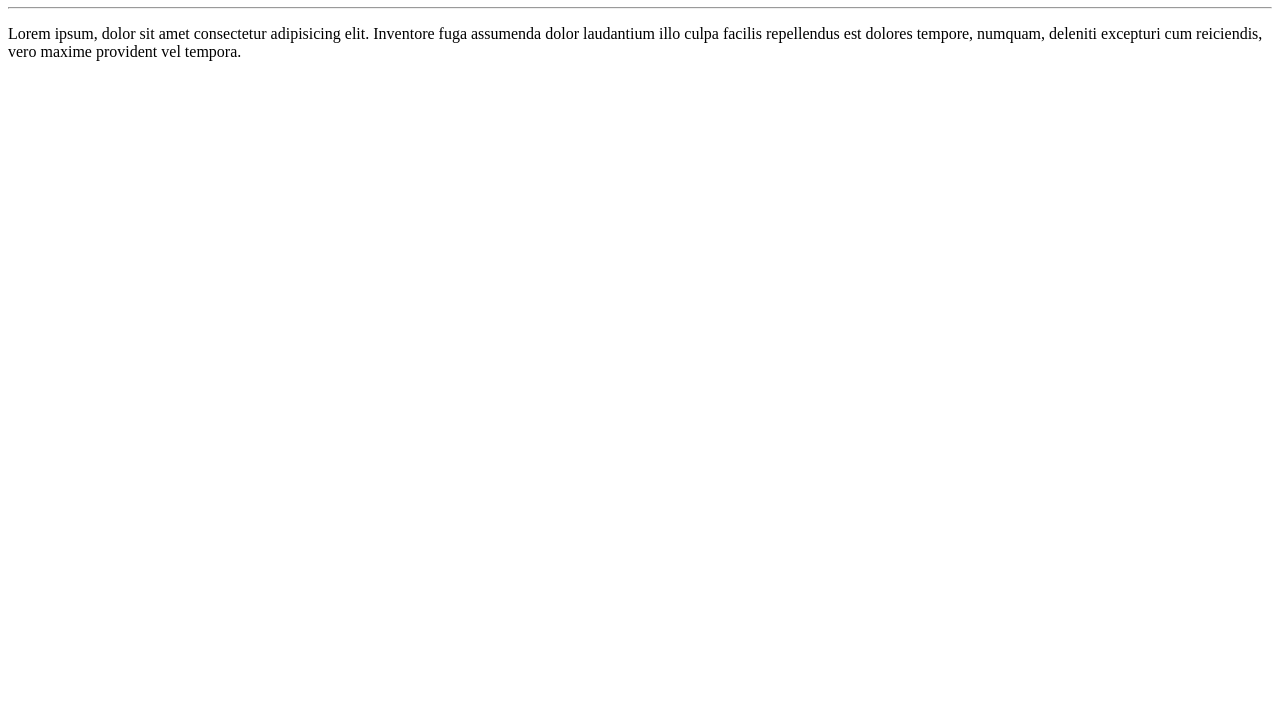
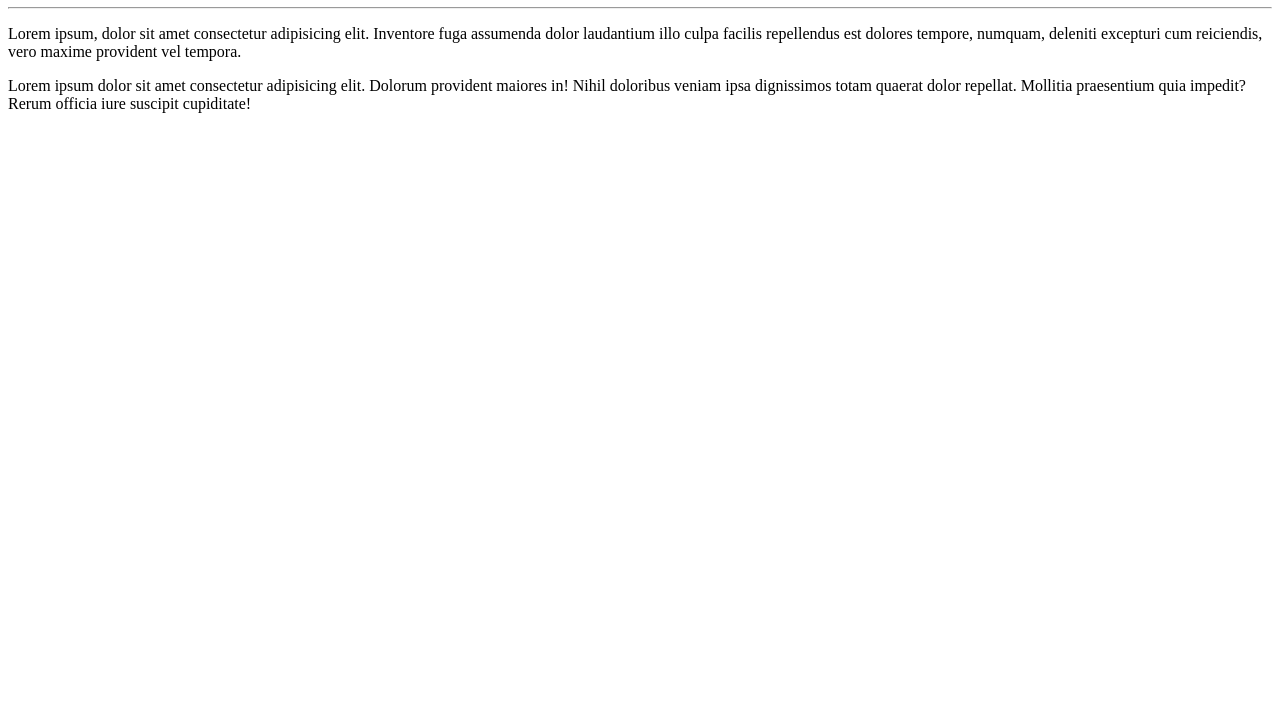
Before and after one commit to ramonreis0023/Curso_de_Git, a plain HTML site: page index.html in a window 1280 px wide. Shown: the part 73-800 px from the top of the page. Drawn offline with Linux system fonts and the light colour scheme.

Commit message:
Adicionei mais um paragrafo

```diff
--- a/index.html
+++ b/index.html
@@ -9,5 +9,6 @@
     <h1>Esse é o meu primeiro site em ropositorio</h1>
     <hr>
     <p>Lorem ipsum, dolor sit amet consectetur adipisicing elit. Inventore fuga assumenda dolor laudantium illo culpa facilis repellendus est dolores tempore, numquam, deleniti excepturi cum reiciendis, vero maxime provident vel tempora.</p>
+    <p>Lorem ipsum dolor sit amet consectetur adipisicing elit. Dolorum provident maiores in! Nihil doloribus veniam ipsa dignissimos totam quaerat dolor repellat. Mollitia praesentium quia impedit? Rerum officia iure suscipit cupiditate!</p>
 </body>
 </html>
```
